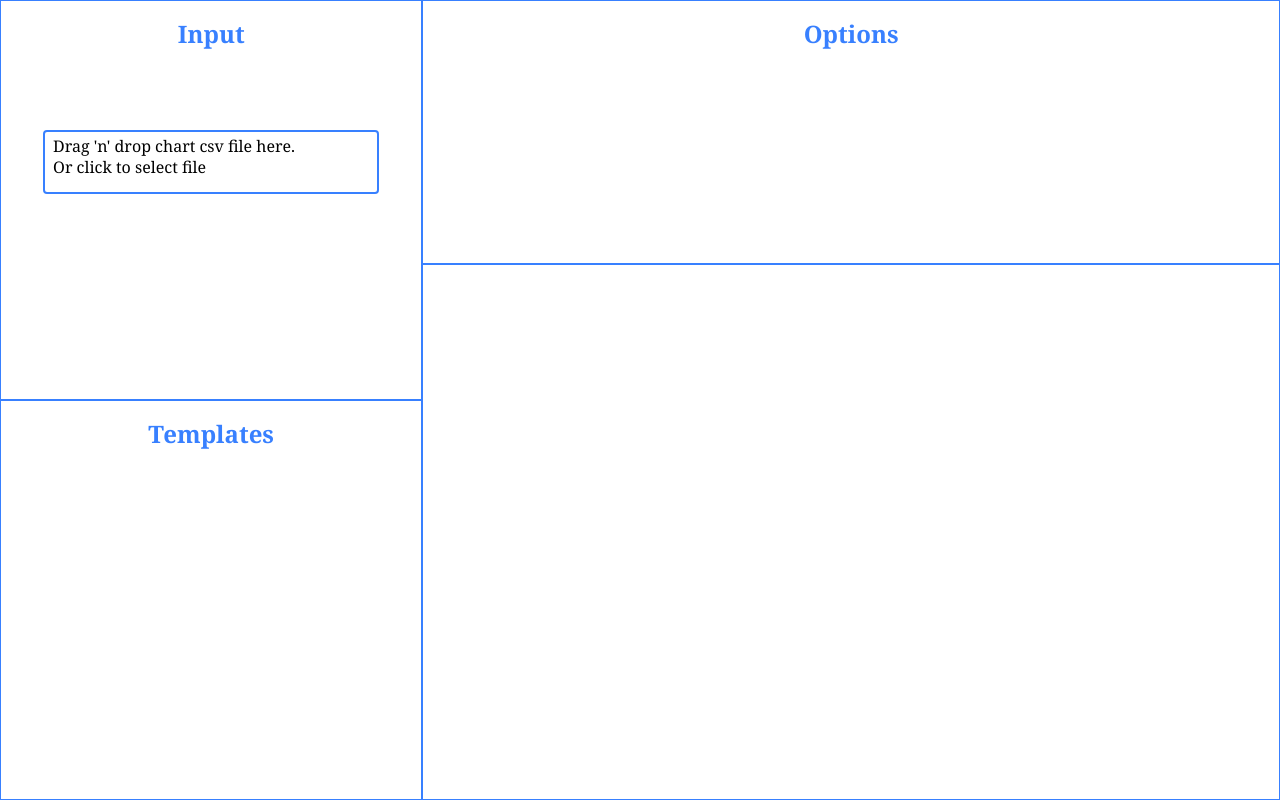
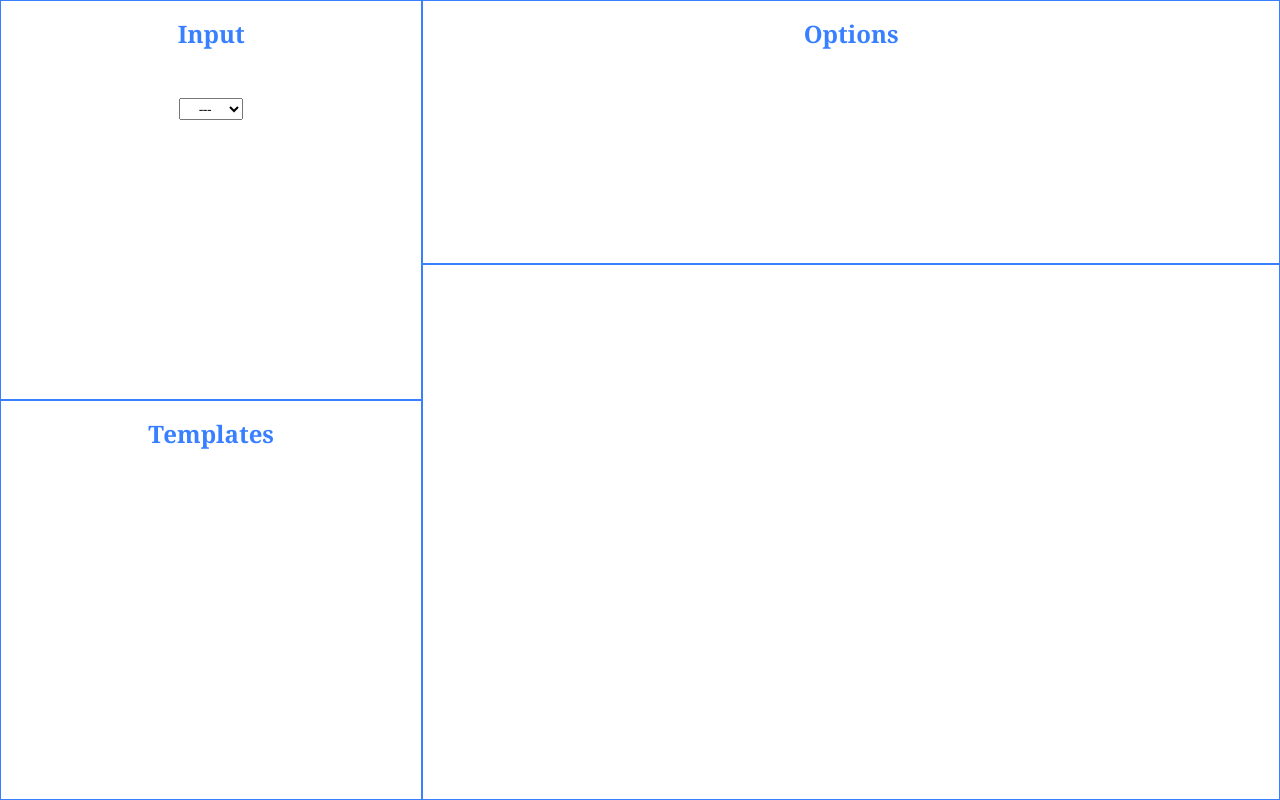
Before and after one commit to michaelcalvinwood/instant-charts-react, a React (Create React App) app: page / in a window 1280 px wide. Built offline with nearby package versions, Linux system fonts and the light colour scheme.

Commit message:
added selection for stack chart type

```diff
--- a/src/App.js
+++ b/src/App.js
@@ -10,7 +10,7 @@ import template from './templates/template';
 function App() {
   const [templates, setTemplates] = useState(template);
   const [templateSelection, setTemplateSelection] = useState('Default');
-  const [chart, setChart] = useState('bar');
+  const [chart, setChart] = useState('');
   const [csv, setCsv] = useState([]);
   const [config, setConfig] = useState({});
   const [chartOption, setChartOption] = useState({});
--- a/src/components/FileUpload.jsx
+++ b/src/components/FileUpload.jsx
@@ -119,12 +119,14 @@ const FileUpload = ({chart, setChart, setCsv, setConfig, chartOption, csv, setTe
         <div className="file-upload">
             <h2 className="file-upload--input">Input</h2>
             <div className='file-upload--fileName'>{fileName}</div>
-            {/* <select id="chartType" name = "chartType" className='file-upload--select' onChange={e => setChart(e.target.value)}>
+            {!chart && <select id="chartType" name = "chartType" className='file-upload--select' onChange={e => setChart(e.target.value)}>
+                <option value=''>---</option>
                 <option value="bar">&nbsp;Bar</option>
                 <option value="line">&nbsp;Line</option>
                 <option value="pie">&nbsp;Pie</option>
-            </select> */}
-           <div className="dropzone-container">
+                <option value="stack">&nbsp;Stack</option>
+            </select>}
+           {chart && <div className="dropzone-container">
             <Dropzone
                 onDrop={acceptedFiles => uploadFiles(acceptedFiles)}>
                     {({getRootProps, getInputProps}) => (
@@ -136,7 +138,7 @@ const FileUpload = ({chart, setChart, setCsv, setConfig, chartOption, csv, setTe
                         </section>
                     )}
                 </Dropzone>
-           </div>
+           </div>}
            <div ref={metaAreaRef} className="file-upload__chartMetaContainer">
                 <h3 className='file-upload__metaDataLabel'>Meta Data</h3>
                 <textarea
--- a/src/components/Options.scss
+++ b/src/components/Options.scss
@@ -17,6 +17,8 @@
         margin: 1rem 0 0 0;
         width: 5rem;
         display: inline-block;
+        color: var(--primary-color);
+        font-weight: 700;
     }
     &--chart-title, &--chart-subtitle {
         display: inline-block;
@@ -30,7 +32,8 @@
         text-align: center;
     }
     &__source-label {
-
+        color: var(--primary-color);
+        font-weight: 700;
         margin: 1rem 0 0 0;
     }
     &__chart-source {
```
